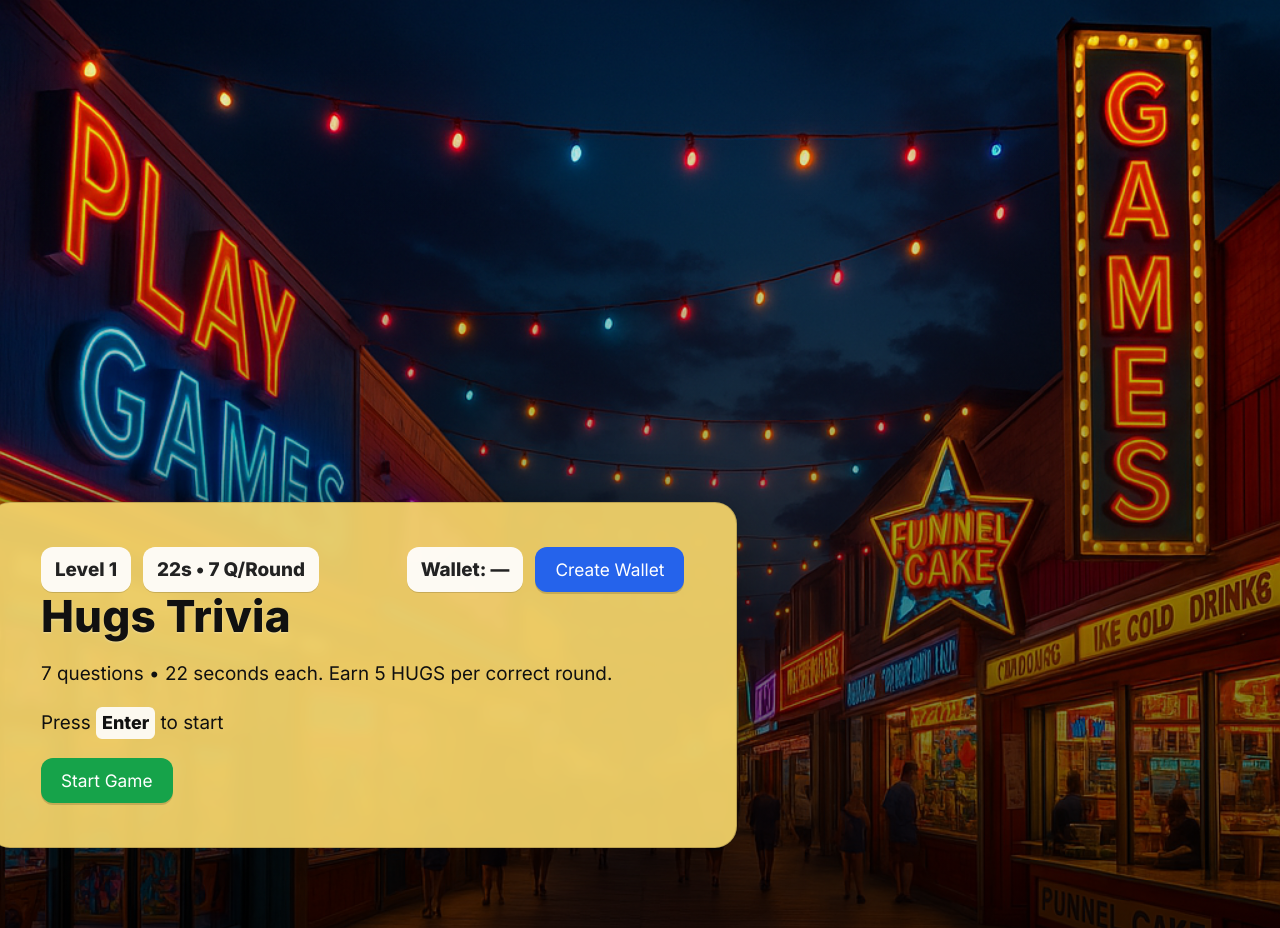
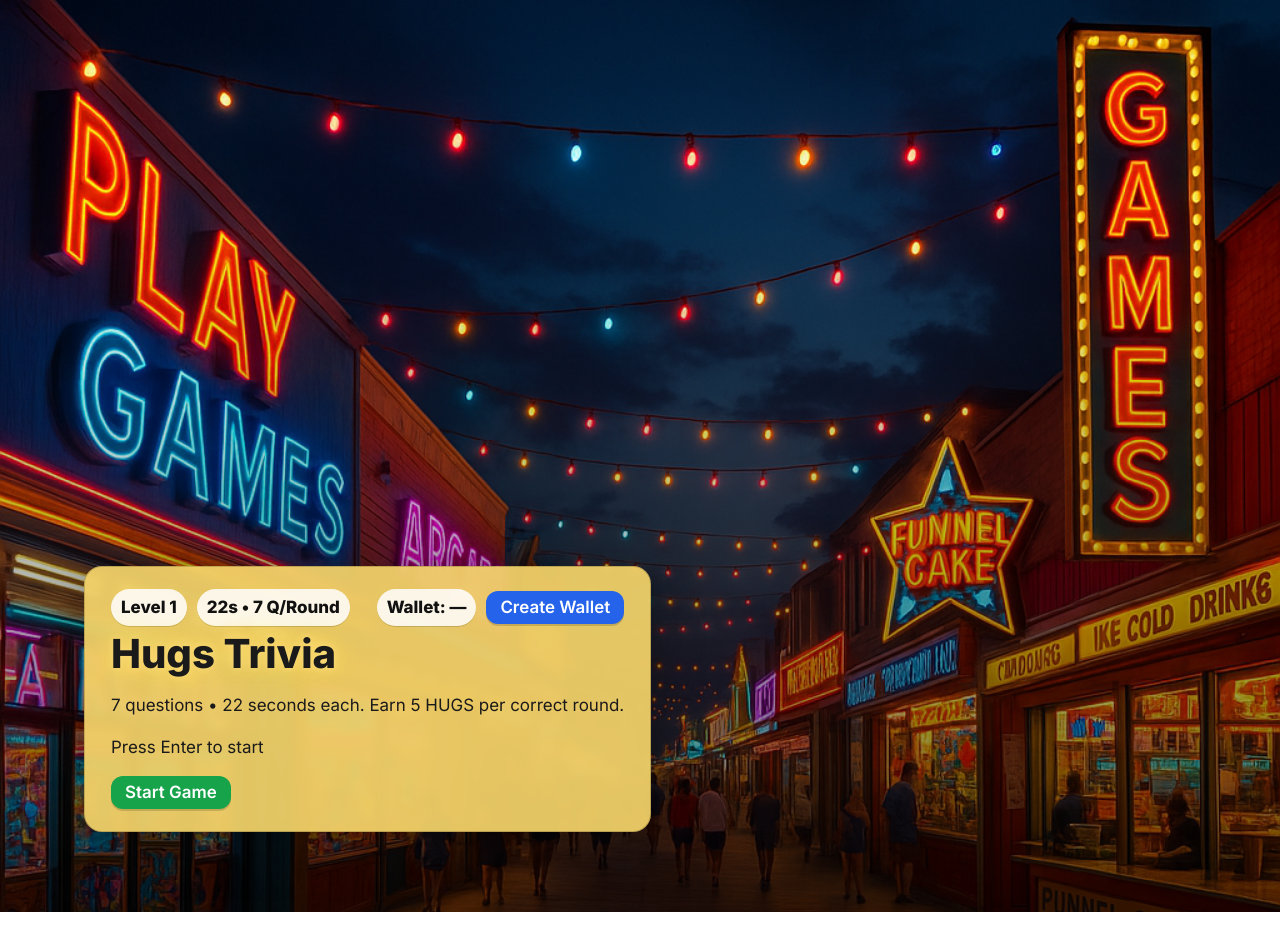
Before and after one commit to hugstokens-stack/hugs-trivia, a React (Vite) app: page / in a window 1280 px wide. Built offline with nearby package versions, Linux system fonts and the light colour scheme.

Commit message:
Shift overlay panel toward boardwalk center

```diff
--- a/src/App.css
+++ b/src/App.css
@@ -1,142 +1,157 @@
-/* 22 Seconds — UI Styling (gold panel + Inter font) */
 @import url("https://fonts.googleapis.com/css2?family=Inter:wght@400;600;800&display=swap");
 
-/* ---- Theme tokens ---- */
-:root{
+:root {
   --panel-bg: #f6d56b;
-  --panel-bg-90: rgba(246,213,107,0.93);
-  --text: #101010;
+  --panel-bg-90: rgba(246,213,107,0.92);
+  --text: #1a1a1a;
   --muted: #404040;
   --white: #ffffff;
   --accent-blue: #2563eb;
   --accent-green: #16a34a;
-  --shadow: 0 18px 60px rgba(0,0,0,.45);
-  --radius: 22px;
+  --shadow: 0 10px 30px rgba(0,0,0,0.28);
+  --radius: 16px;
 }
 
-/* ---- Background (boardwalk image) ---- */
-body{
+body {
   margin: 0;
-  font-family: "Inter", system-ui, -apple-system, "Segoe UI", Roboto, "Helvetica Neue", Arial, "Noto Sans";
+  font-family: "Inter", system-ui, -apple-system, "Segoe UI", Roboto, "Helvetica Neue", Arial, "Noto Sans", "Apple Color Emoji", "Segoe UI Emoji", "Segoe UI Symbol";
   background-image: url("/boardwalktheme.png");
   background-size: cover;
   background-position: center;
   background-attachment: fixed;
   background-repeat: no-repeat;
   color: var(--white);
-  animation: fadeInBackground 2.0s ease-out forwards;
+  animation: fadeInBackground 2.5s ease-out forwards;
 }
 
-@keyframes fadeInBackground{
-  0%{ filter: brightness(.2) blur(6px); opacity: 0; }
-  100%{ filter: brightness(1) blur(0); opacity: 1; }
+@keyframes fadeInBackground {
+  0% { filter: brightness(0.2) blur(6px); opacity: 0; }
+  100% { filter: brightness(1) blur(0); opacity: 1; }
 }
 
-/* ---- Layout wrapper (bottom-center the panel) ---- */
-.page{
+.scrim {
+  position: fixed;
+  inset: 0;
+  pointer-events: none;
+  background: linear-gradient(to top, rgba(0,0,0,.55) 0%, rgba(0,0,0,.22) 45%, rgba(0,0,0,0) 75%);
+  z-index: 5;
+}
+
+.page {
   min-height: 100vh;
   display: flex;
-  flex-direction: column;    /* makes justify-content vertical */
-  align-items: center;       /* center horizontally */
-  justify-content: flex-end; /* push panel down toward the boards */
-  padding: 6vh 24px 10vh;    /* bottom breathing room */
+  align-items: flex-end;
+  justify-content: center;
+  padding: 4vh 24px 10vh;
   position: relative;
 }
 
-/* Gentle bottom vignette for readability */
-.scrim{
-  position: fixed;
-  inset: 0;
-  pointer-events: none;
-  background: linear-gradient(
-    to top,
-    rgba(0,0,0,.62) 0%,
-    rgba(0,0,0,.38) 40%,
-    rgba(0,0,0,.18) 70%,
-    rgba(0,0,0,0) 100%
-  );
-  z-index: 0;
+.overlay {
+  position: relative;
+  z-index: 10;
+  width: min(980px, 92%);
+  max-width: 980px;
+  border-radius: 18px;
+  padding: 22px 26px;
+  background: var(--panel-bg-90);
+  color: var(--text);
+  box-shadow: 0 14px 50px rgba(0,0,0,.35);
+  border: 1px solid rgba(0,0,0,.18);
+  backdrop-filter: blur(4px);
+  font-size: 1.06rem;
+  line-height: 1.45;
 }
 
-/* ---- The gold panel ---- */
-.overlay{
-  position: relative;
-  z-index: 1;
-  width: min(95%, 1100px);
-  padding: 44px 52px;
-  border-radius: var(--radius);
-  background: var(--panel-bg-90);
-  color: var(--text);
-  border: 1px solid rgba(0,0,0,.18);
-  box-shadow: var(--shadow);
-  backdrop-filter: blur(6px);
-  font-size: 1.18rem;
-  line-height: 1.55;
+/* Center adjustment on larger screens */
+@media (min-width: 768px) {
+  .overlay {
+    transform: translateX(60px);
+  }
 }
 
-/* Ensure dark text inside panel */
-.overlay, .overlay *{ color: var(--text); }
-
-/* ---- Typography ---- */
-.title, h1{
-  margin: 0 0 12px;
-  font-size: clamp(32px, 4.6vw, 44px);
-  font-weight: 800;
-  letter-spacing: .2px;
-  text-shadow: 0 1px 2px rgba(255,255,255,.35);
+.overlay, .overlay * {
+  color: var(--text);
 }
 
-.header, .status, .info, .hud{
-  display: flex;
-  gap: 12px;
-  flex-wrap: wrap;
-  align-items: center;
+h1, .title {
+  margin: 6px 0 10px;
+  font-size: clamp(28px, 4vw, 40px);
+  font-weight: 800;
+  color: var(--text);
+  animation: textGlow 2s ease-in-out infinite alternate;
 }
 
-.badge{
+@keyframes textGlow {
+  0% { text-shadow: 0 0 5px #f6d56b, 0 0 10px #f6d56b, 0 0 20px #f6d56b; }
+  50% { text-shadow: 0 0 10px #ffe18b, 0 0 25px #ffdd66, 0 0 35px #ffd93b; }
+  100% { text-shadow: 0 0 5px #f6d56b, 0 0 10px #f6d56b, 0 0 20px #f6d56b; }
+}
+
+.header, .status, .info {
+  display: flex;
+  align-items: center;
+  gap: 10px;
+  flex-wrap: wrap;
+}
+
+small, .subtle {
+  color: var(--muted);
+}
+
+.btn {
+  display: inline-flex;
+  align-items: center;
+  justify-content: center;
+  padding: 8px 14px;
+  line-height: 1;
+  border-radius: 12px;
+  border: 0;
+  cursor: pointer;
+  font-weight: 600;
+  box-shadow: 0 2px 0 rgba(0,0,0,0.15);
+  transition: transform .05s ease-in, filter .15s ease;
+}
+.btn:active { transform: translateY(1px); }
+
+.btn-blue { background: var(--accent-blue); color: #fff; }
+.btn-blue:hover { filter: brightness(1.05); }
+
+.btn-green { background: var(--accent-green); color: #fff; }
+.btn-green:hover { filter: brightness(1.05); }
+
+.btn-ghost {
+  background: transparent;
+  border: 1px solid rgba(0,0,0,0.15);
+  color: var(--text);
+}
+
+.mt-2 { margin-top: 8px; }
+.ml-2 { margin-left: 8px; }
+.ml-3 { margin-left: 12px; }
+
+.actions { margin-top: 10px; }
+.info { font-size: 0.9rem; margin-top: 8px; }
+.status { opacity: 0.9; margin-top: 8px; color: var(--muted); }
+
+.hud {
+  display: flex;
+  gap: 10px;
+  align-items: center;
+  flex-wrap: wrap;
+}
+
+.badge {
   display: inline-block;
-  padding: 8px 14px;
-  border-radius: 12px;
-  background: rgba(255,255,255,.92);
-  color: #222;
+  padding: 6px 10px;
+  border-radius: 999px;
+  background: rgba(255,255,255,.85);
+  color: #111;
   font-weight: 700;
   box-shadow: 0 1px 0 rgba(0,0,0,.15);
 }
 
-/* ---- Controls / buttons ---- */
-.controls input{
-  height: 50px;
-  font-size: 1.1rem;
-  padding: 0 14px;
-  border: 1px solid #cfcfcf;
-  border-radius: 10px;
-  width: min(640px, 100%);
+.controls input {
+  height: 42px;
+  padding: 0 12px;
+  font-size: 1.05rem;
 }
-
-button.primary, .btn{
-  background: var(--accent-blue);
-  color: #fff;
-  padding: 12px 20px;
-  border: 0;
-  border-radius: 12px;
-  font-size: 1.08rem;
-  cursor: pointer;
-  box-shadow: 0 2px 0 rgba(0,0,0,.15);
-  transition: transform .05s ease-in, filter .15s ease;
-}
-button.primary:hover, .btn:hover{ filter: brightness(1.05); }
-button.primary:active, .btn:active{ transform: translateY(1px); }
-
-/* Optional green variant */
-.btn-green{ background: var(--accent-green); color:#fff; }
-
-/* Small helper */
-.kbd{
-  display: inline-block;
-  padding: 2px 6px;
-  border-radius: 6px;
-  background: rgba(255,255,255,.9);
-  color: #111;
-  font-weight: 700;
-  font-size: .95em;
-}
```
